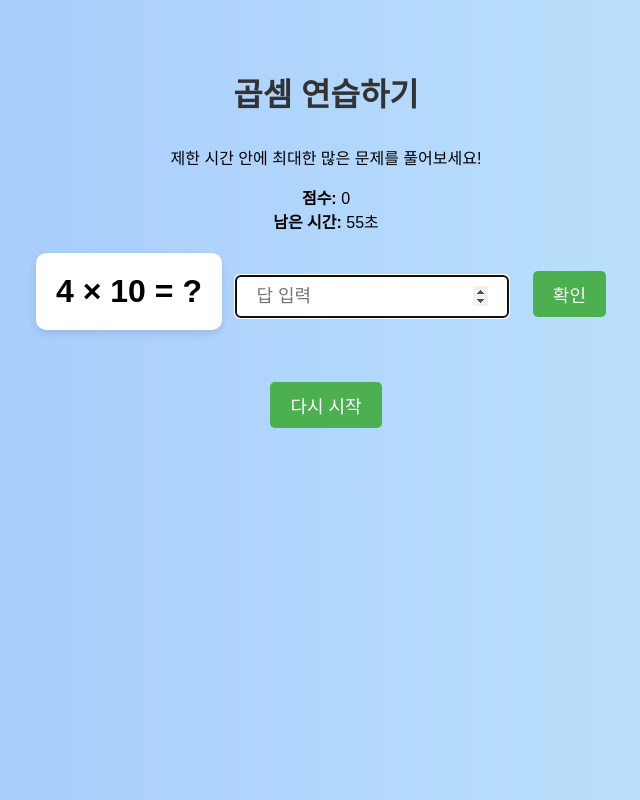
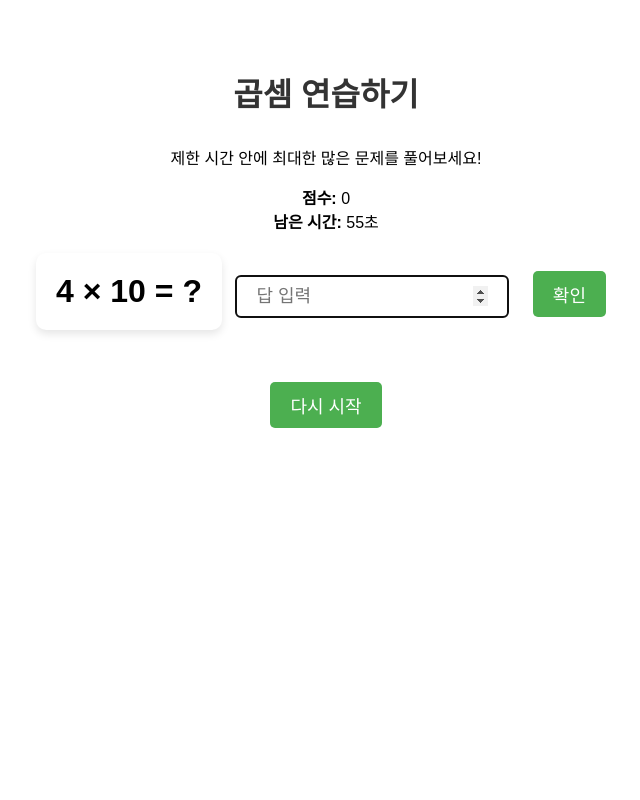
Before and after one commit to Outliers1211/studymakers, a plain HTML site: page multiplication.html in a window 1280 px wide. Shown: the whole page, without its empty margins (314-954 px from the left). Drawn offline with Linux system fonts and the light colour scheme.

Commit message:
Update style.css

```diff
--- a/style.css
+++ b/style.css
@@ -1,6 +1,7 @@
 #mainBody {
   font-family: 'Poppins', sans-serif;
-  background: linear-gradient(to right, #a1c4fd, #c2e9fb);
+  /* background: linear-gradient(to right, #a1c4fd, #c2e9fb); */
+  background: '#c2e9fb';
   padding: 40px;
   text-align: center;
 }
```
